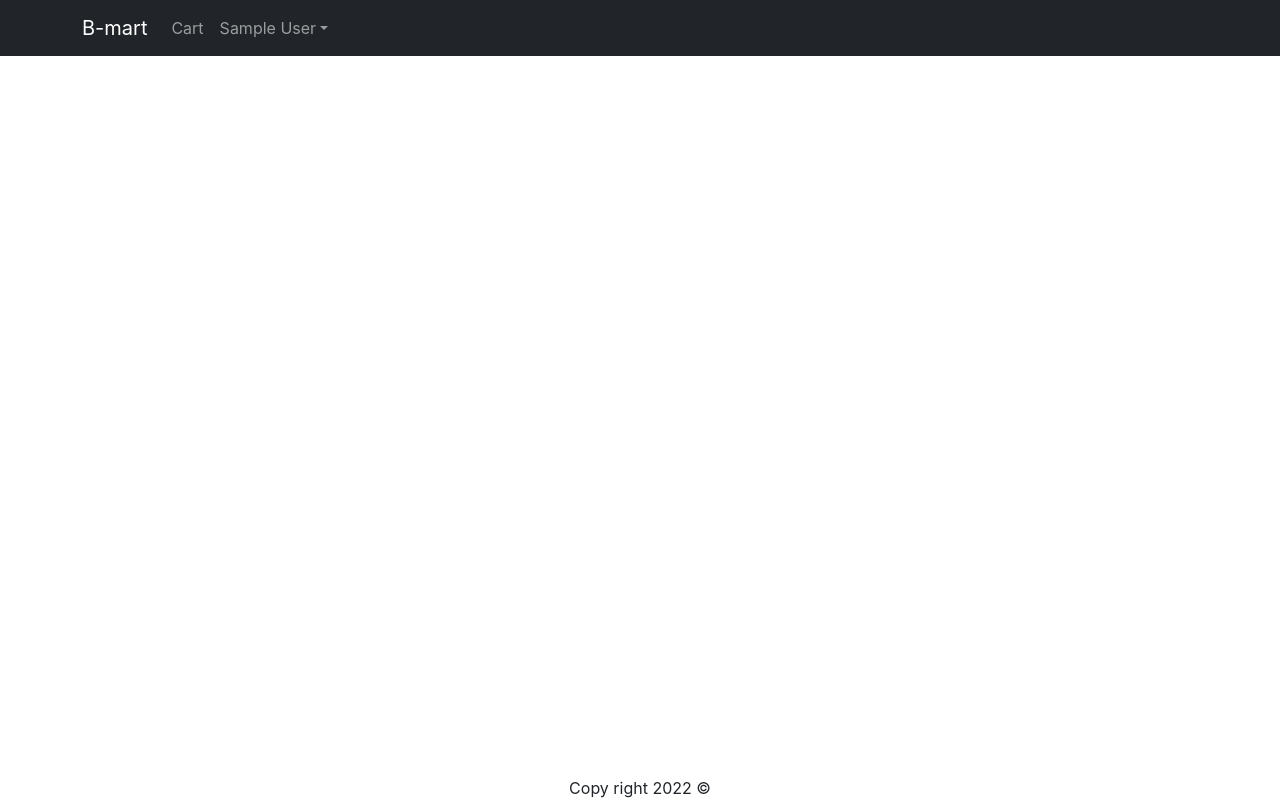
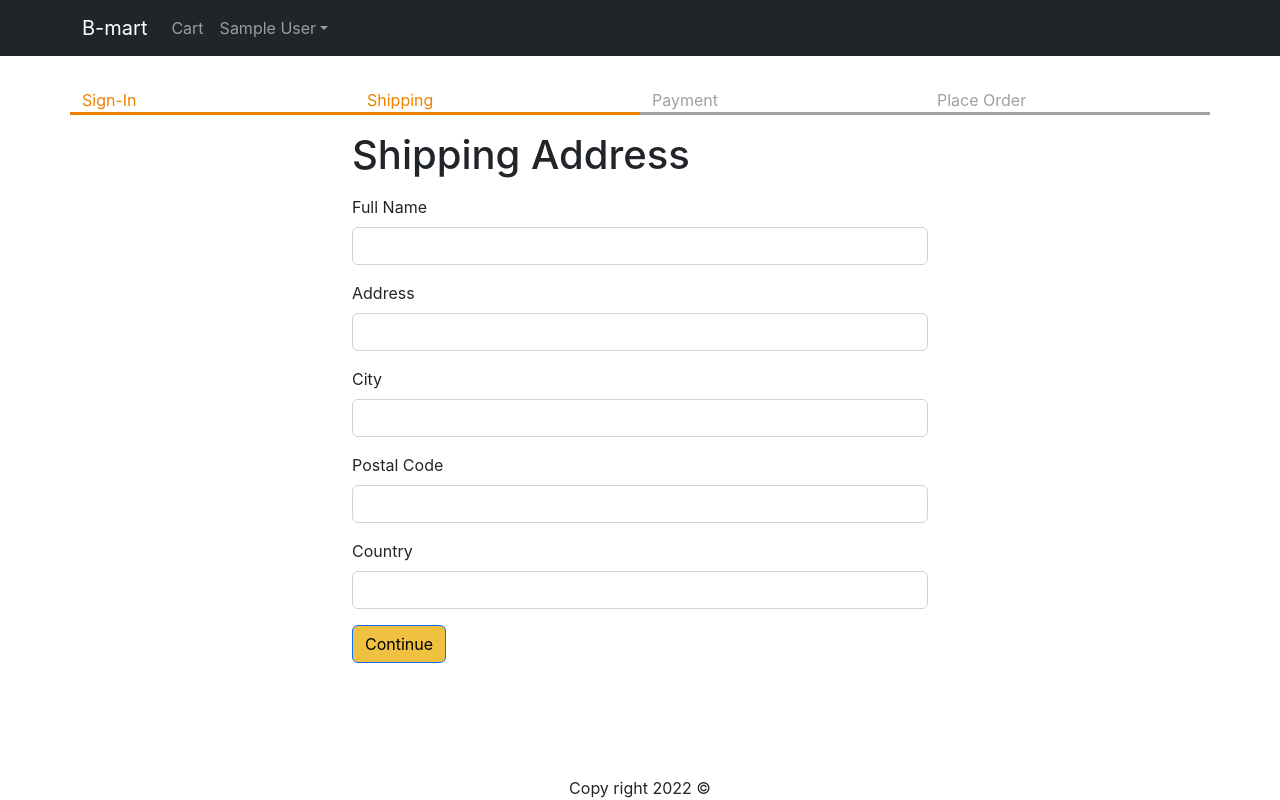
Before and after one commit to baijuka/mern-bmart, a React (Create React App) app in the folder frontend/: page /shipping in a window 1280 px wide. Built offline with nearby package versions, Linux system fonts and the light colour scheme; sample sign-in values are in the browser's storage.

Commit message:
Add chekout component and applied functionality

```diff
--- a/frontend/src/App.js
+++ b/frontend/src/App.js
@@ -14,6 +14,7 @@
 import { Link } from 'react-router-dom';
 import CartScreen from './screens/CartScreen';
 import SigninScreen from './screens/SigninScreen';
+import ShippingAddressScreen from './screens/ShippingAddressScreen';
 
 function App() {
 
@@ -23,6 +24,7 @@
   const signoutHandler = () => {
     ctxDispatch({ type: 'USER_SIGNOUT' });
     localStorage.removeItem('userInfo');
+    localStorage.removeItem('shippingAddress');
   };
 
   return (
@@ -77,6 +79,7 @@
             <Route path="/product/:slug" element={<ProductScreen />} />
             <Route path="/cart" element={<CartScreen />} />
             <Route path="/signin" element={<SigninScreen />} />
+            <Route path="/shipping" element={<ShippingAddressScreen />} />
           </Routes>
         </Container>
       </main>
--- a/frontend/src/Store.js
+++ b/frontend/src/Store.js
@@ -8,9 +8,13 @@
         : null,
 
     cart: {
+        shippingAddress: localStorage.getItem('shippingAddress')
+            ? JSON.parse(localStorage.getItem('shippingAddress'))
+            : {},
+
         cartItems: localStorage.getItem('cartItems')
-        ? JSON.parse(localStorage.getItem('cartItems'))
-        : [],
+            ? JSON.parse(localStorage.getItem('cartItems'))
+            : [],
     },
 };
 
@@ -49,10 +53,23 @@
         case 'USER_SIGNIN':
             return { ...state, userInfo: action.payload };
         case 'USER_SIGNOUT':
+            //Clear all the fields (userinfo, cart and shipping address) when sign out
         return {
             ...state,
             userInfo: null,
-        };
+            cart: {
+                cartItems: [],
+                shippingAddress: {},
+              },
+            };
+        case 'SAVE_SHIPPING_ADDRESS':
+            return {
+              ...state,
+              cart: {
+                ...state.cart,
+                shippingAddress: action.payload,
+              },
+            };
         default:
             return state;
     }
--- /dev/null
+++ b/frontend/src/components/CheckoutSteps.jsx
@@ -0,0 +1,16 @@
+import React from 'react'
+import Row from 'react-bootstrap/Row';
+import Col from 'react-bootstrap/Col';
+
+const CheckoutSteps = (props) => {
+  return (
+    <Row className="checkout-steps">
+    <Col className={props.step1 ? 'active' : ''}>Sign-In</Col>
+    <Col className={props.step2 ? 'active' : ''}>Shipping</Col>
+    <Col className={props.step3 ? 'active' : ''}>Payment</Col>
+    <Col className={props.step4 ? 'active' : ''}>Place Order</Col>
+  </Row>
+  );
+}
+
+export default CheckoutSteps
--- a/frontend/src/index.css
+++ b/frontend/src/index.css
@@ -74,3 +74,12 @@
 .small-container {
   max-width: 600px;
 }
+
+.checkout-steps > div {
+  border-bottom: 0.2rem solid #a0a0a0;
+  color: #a0a0a0;
+}
+.checkout-steps > div.active {
+  border-bottom: 0.2rem solid #f08000;
+  color: #f08000;
+}
--- /dev/null
+++ b/frontend/src/screens/ShippingAddressScreen.jsx
@@ -0,0 +1,121 @@
+import React, { useEffect, useState } from 'react'
+import { Helmet } from 'react-helmet-async'
+import Form from 'react-bootstrap/Form'
+import Button from 'react-bootstrap/Button'
+import { useNavigate } from 'react-router-dom'
+import { useContext } from 'react'
+import { Store } from '../Store';
+import CheckoutSteps from '../components/CheckoutSteps'
+
+const ShippingAddressScreen = () => {
+
+    const navigate = useNavigate();
+    const { state, dispatch: ctxDispatch } = useContext(Store)
+    const {
+        userInfo,
+        cart: { shippingAddress },
+      } = state;
+
+      useEffect(() => {
+        if (!userInfo) {
+          navigate('/signin?redirect=/shipping');
+        }
+      }, [userInfo, navigate]);
+
+    const [fullName, setFullName] = useState(shippingAddress.fullName || '')
+    const [address, setAddress] = useState(shippingAddress.address || '');
+    const [city, setCity] = useState(shippingAddress.city || '');
+    const [postalCode, setPostalCode] = useState(shippingAddress.postalCode || '');
+    const [country, setCountry] = useState(shippingAddress.country || '');
+
+    const submitHandler = (e) => {
+        e.preventDefault();
+        ctxDispatch({
+            type: 'SAVE_SHIPPING_ADDRESS',
+            payload: {
+              fullName,
+              address,
+              city,
+              postalCode,
+              country,
+            },
+          });
+          localStorage.setItem(
+            'shippingAddress',
+            JSON.stringify({
+              fullName,
+              address,
+              city,
+              postalCode,
+              country,
+            })
+          );
+          navigate('/payment');
+    }
+  return (
+    <div>
+      <Helmet>
+        <title>
+            Shipping Address
+        </title>
+      </Helmet>
+
+      {/* Display  checkout step bar on top of the checkout page ie. Sign in, Shipping, Payment and Place Order on the bar*/}
+
+      <CheckoutSteps step1 step2></CheckoutSteps>
+
+      <div className="container small-container">
+      <h1 className='my-3'>Shipping Address</h1>
+      <Form onSubmit={submitHandler}>
+      <Form.Group className="mb-3" controlId="fullName">
+            <Form.Label>Full Name</Form.Label>
+            <Form.Control
+              value={fullName}
+              onChange={(e) => setFullName(e.target.value)}
+              required
+            />
+          </Form.Group>
+          <Form.Group className="mb-3" controlId="address">
+            <Form.Label>Address</Form.Label>
+            <Form.Control
+              value={address}
+              onChange={(e) => setAddress(e.target.value)}
+              required
+            />
+          </Form.Group>
+          <Form.Group className="mb-3" controlId="city">
+            <Form.Label>City</Form.Label>
+            <Form.Control
+              value={city}
+              onChange={(e) => setCity(e.target.value)}
+              required
+            />
+          </Form.Group>
+          <Form.Group className="mb-3" controlId="postalCode">
+            <Form.Label>Postal Code</Form.Label>
+            <Form.Control
+              value={postalCode}
+              onChange={(e) => setPostalCode(e.target.value)}
+              required
+            />
+          </Form.Group>
+          <Form.Group className="mb-3" controlId="country">
+            <Form.Label>Country</Form.Label>
+            <Form.Control
+              value={country}
+              onChange={(e) => setCountry(e.target.value)}
+              required
+            />
+          </Form.Group>
+          <div className="mb-3">
+            <Button variant="primary" type="submit">
+              Continue
+            </Button>
+          </div>
+      </Form>
+      </div>
+    </div>
+  )
+}
+
+export default ShippingAddressScreen
```
